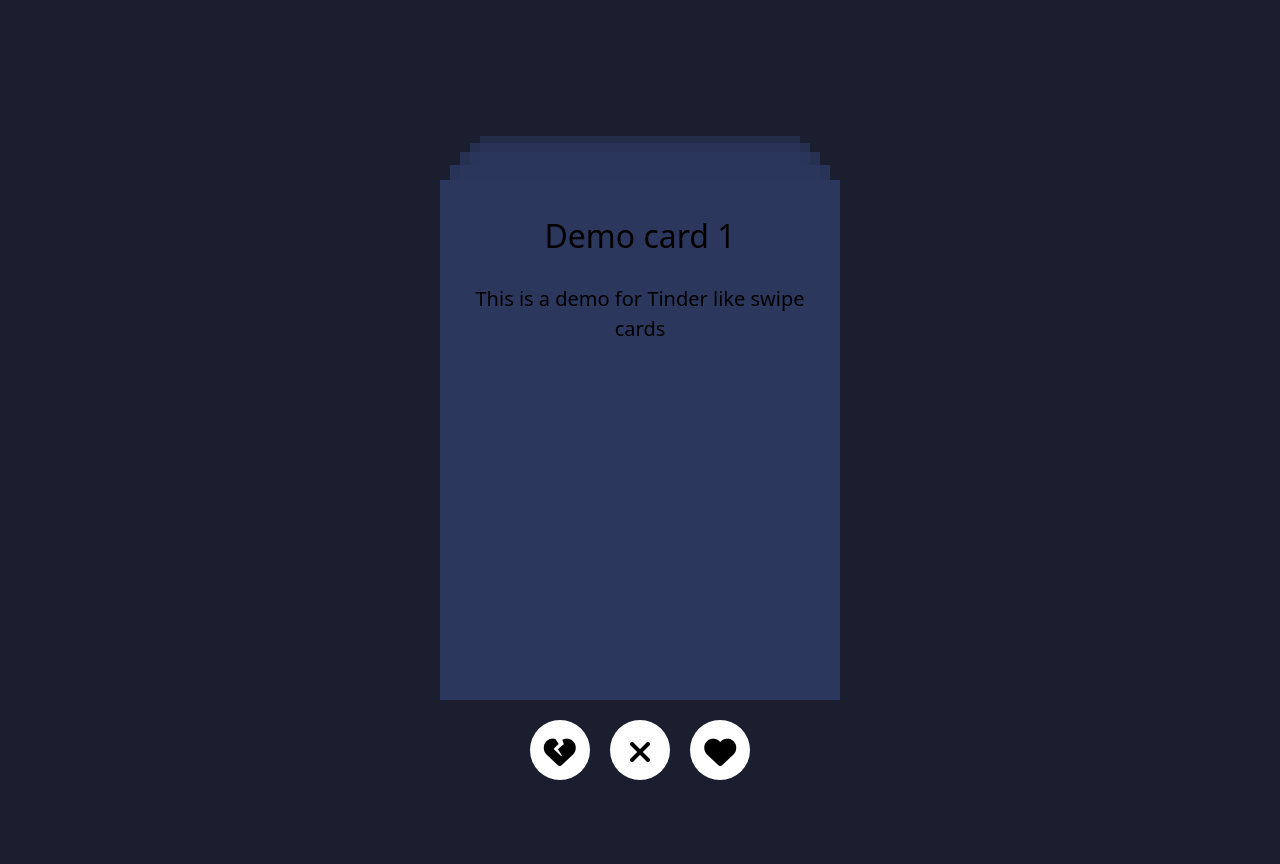
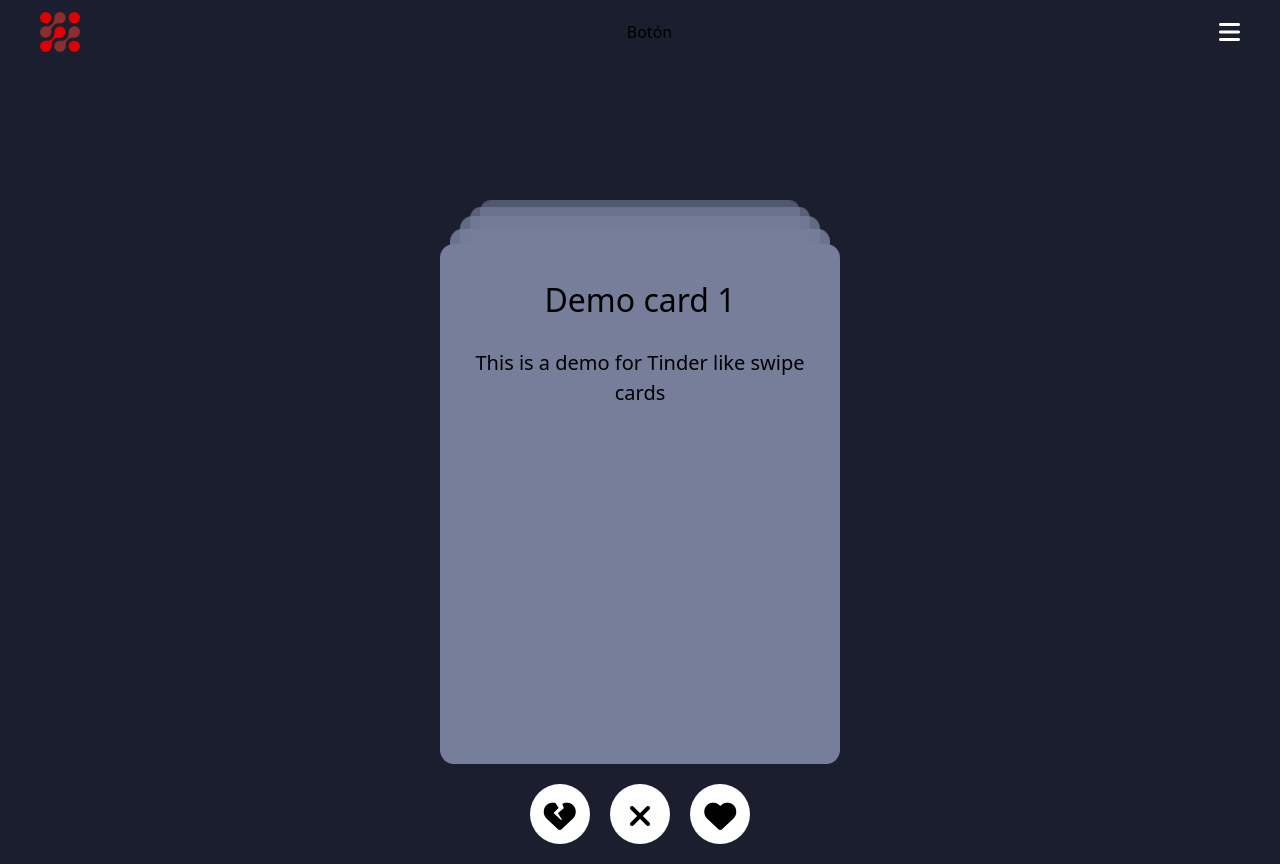
Before and after one commit to emmezita/RecomendIA, a Flask app: page /swipe in a window 1280 px wide. Before the commit the page ends 780 px from the top, so only its background shows below. Run offline with Flask 3, Linux system fonts and the light colour scheme; some libraries are stand-ins or nearby versions.

Commit message:
Barra de navegacion

```diff
--- a/app/static/css/swipe.css
+++ b/app/static/css/swipe.css
@@ -73,9 +73,7 @@
     width: 80vw;
     max-width: 400px;
     height: 65vh;
-    background: #2b375d;
-    /* padding-bottom: 40px; */
-    /* border-radius: 8px; */
+    background: #767e99;
     overflow: hidden;
     position: absolute;
     will-change: transform;
@@ -83,7 +81,7 @@
     cursor: -webkit-grab;
     cursor: -moz-grab;
     cursor: grab;
-  }
+    border-radius: 14px;}
 
   .moving.tinder--card {
     transition: none;
@@ -151,17 +149,63 @@
     color: black;
     display: inline-block; /* To allow for width/height */
   }
-  .custom-ignore {
+.custom-ignore {
     background: url('/app/static/images/ignore.svg') no-repeat;
     width: 50px;
     height: 50px;
     color: black;
     display: inline-block; /* To allow for width/height */
-  }
-  .custom-dislike {
+}
+.custom-dislike {
     background: url('/app/static/images/dislike.svg') no-repeat;
     width: 50px;
     height: 50px;
     color: black;
     display: inline-block; /* To allow for width/height */
-  }
+}
+
+.navbar {
+    display: flex;
+    justify-content: space-between;
+    padding: 10px 40px; /* Añade espacio a la izquierda y a la derecha */
+    background-color: #1B1E2F;
+}
+
+.navbar__item {
+    display: flex;
+    align-items: center;
+}
+
+.navbar__item--left {
+    justify-content: flex-start;
+}
+
+.navbar__item--center {
+    justify-content: center;
+}
+
+.navbar__item--right {
+    justify-content: flex-end;
+}
+
+.navbar__logo {
+    width: 50px;
+    height: 50px;
+}
+
+.navbar__button {
+    padding: 10px 20px;
+}
+
+.navbar__icon {
+    font-size: 24px;
+}
+
+.logo {
+    width: 40px; /* Cambia este valor a lo que necesites */
+    height: auto; /* Esto mantendrá las proporciones de la imagen */
+}
+
+.navbar__icon {
+  color: #FFFFFF; /* Cambia este valor al color que desees */
+}
--- a/app/static/js/swipe.js
+++ b/app/static/js/swipe.js
@@ -103,10 +103,11 @@ allCards.forEach(function (el) {
 
 });
 
-function createButtonListener(love) {
+function createButtonListener(action) {
   return function (event) {
     var cards = document.querySelectorAll('.tinder--card:not(.removed)');
     var moveOutWidth = document.body.clientWidth * 1.5;
+    var moveOutHeight = document.body.clientHeight * 1.5;
 
     if (!cards.length) return false;
 
@@ -114,10 +115,12 @@ function createButtonListener(love) {
 
     card.classList.add('removed');
 
-    if (love) {
+    if (action === 'love') {
       card.style.transform = 'translate(' + moveOutWidth + 'px, -100px) rotate(-30deg)';
-    } else {
+    } else if (action === 'nolove') {
       card.style.transform = 'translate(-' + moveOutWidth + 'px, -100px) rotate(30deg)';
+    } else if (action === 'ignore') {
+      card.style.transform = 'translate(0, -' + moveOutHeight + 'px)';
     }
 
     initCards();
@@ -126,8 +129,10 @@ function createButtonListener(love) {
   };
 }
 
-var noloveListener = createButtonListener(false);
-var loveListener = createButtonListener(true);
+var noloveListener = createButtonListener('nolove');
+var loveListener = createButtonListener('love');
+var ignoreListener = createButtonListener('ignore'); // Nuevo listener
 
 nolove.addEventListener('click', noloveListener);
 love.addEventListener('click', loveListener);
+ignore.addEventListener('click', ignoreListener); // Agregar el listener al botón ignore
--- a/app/templates/login.html
+++ b/app/templates/login.html
@@ -14,6 +14,7 @@
 <body>
 
     <div class="flex min-h-full flex-col justify-center px-16 py-24 lg:px-8">
+
       <div class="sm:mx-auto sm:w-full sm:max-w-sm ">
         <img class="mx-auto h-20 w-auto" src="{{ url_for('static', filename='images/logo.svg') }}" alt="Your Company">
         <h2 class="mt-10 text-center text-2xl leading-9 tracking-tight text-white font-poppins font-semibold ">Iniciar Sesion</h2>
--- a/app/templates/swipe.html
+++ b/app/templates/swipe.html
@@ -13,6 +13,18 @@
 
 </head>
 <body>
+    <div class="navbar">
+      <div class="navbar__item navbar__item--left">
+      <img class="logo" src="{{ url_for('static', filename='images/logo.svg') }}" alt="Your Company">        </div>
+      <div class="navbar__item navbar__item--center">
+        <button class="navbar__button">Botón</button>
+      </div>
+      <div class="navbar__item navbar__item--right">
+        <i class="fa fa-bars navbar__icon"></i>
+      </div>
+    </div>
+
+      <!-- El resto de tu código -->
 
     <div class="tinder">
         <div class="tinder--status">
```
Also changed, not shown: app/static/src/main.css (+27 -34 lines).
